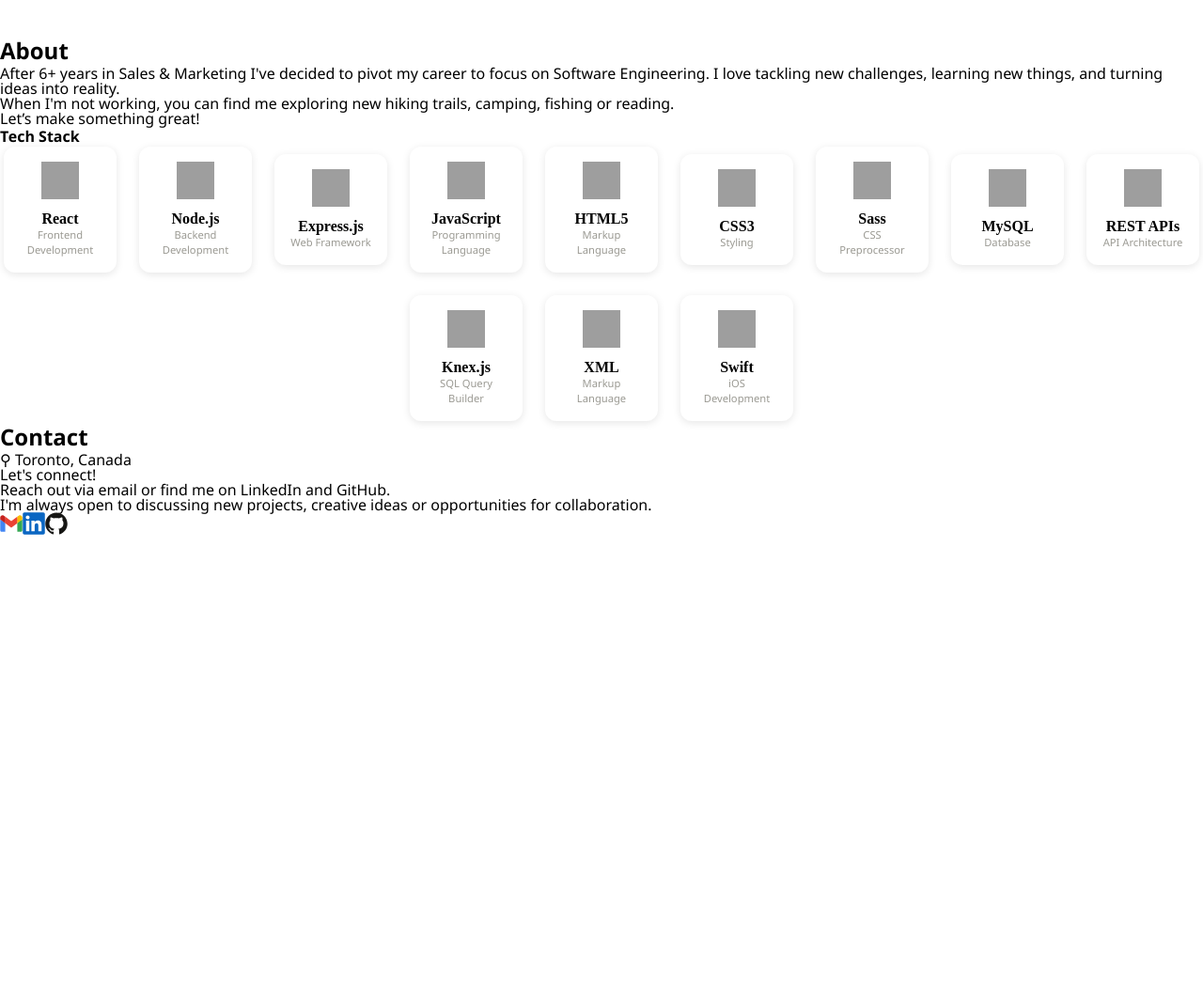
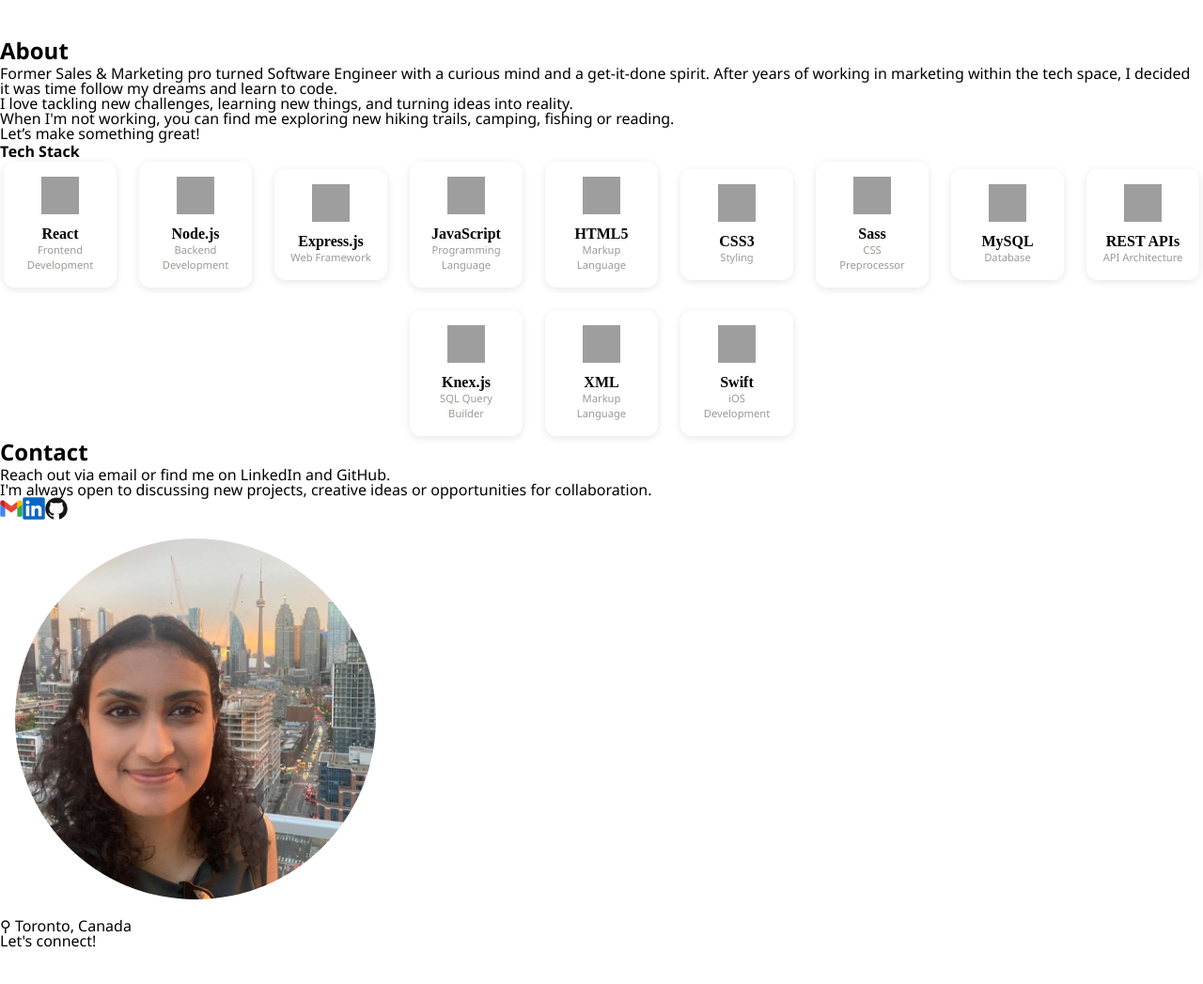
Before and after one commit to AlexandriaBalkaran/alexandria-balkaran-portfolio, a React (Vite) app: page / in a window 1280 px wide. Shown: the part 1707-2754 px from the top of the page at 94% size. Built offline with nearby package versions, Linux system fonts and the light colour scheme; grey boxes are pictures that could not be loaded.

Commit message:
add image to contact section

```diff
--- a/src/components/AboutSection/AboutSection.jsx
+++ b/src/components/AboutSection/AboutSection.jsx
@@ -7,7 +7,10 @@
     <section id="about">
       <h2>About</h2>
       <p>
-        After 6+ years in Sales & Marketing I've decided to pivot my career to focus on Software Engineering. I love tackling new challenges, learning new things,
+      Former Sales & Marketing pro turned Software Engineer with a curious mind and a get-it-done spirit. After years of working in marketing within the tech space, I decided it was time follow my dreams and learn to code.
+      </p>
+      <p>
+        I love tackling new challenges, learning new things,
         and turning ideas into reality.
       </p>
       <p>When I'm not working, you can find me exploring new hiking trails, camping, fishing or reading.</p>
--- a/src/components/ContactSection/ContactSection.jsx
+++ b/src/components/ContactSection/ContactSection.jsx
@@ -4,8 +4,6 @@
   return (
     <section id="contact" className="contact">
       <h2>Contact</h2>
-      <p>⚲ Toronto, Canada</p>
-      <p>Let's connect!</p>
       <p>Reach out via email or find me on LinkedIn and GitHub.</p>
       <p>I'm always open to discussing new projects, creative ideas or opportunities for collaboration.</p>
       <div className="contact__icons-container">
@@ -29,6 +27,15 @@
           <img src="/images/Github-icon.svg" alt="github icon" />
         </a>
       </div>
+      <div>
+        <img
+          className="hero__image-alexandria"
+          src="src/assets/images/Alexandria-selfie.jpg"
+          alt="image of alexandria"
+        ></img>
+      </div>
+      <p>⚲ Toronto, Canada</p>
+      <p>Let's connect!</p>
     </section>
   );
 }
--- a/src/components/NavBar/NavBar.jsx
+++ b/src/components/NavBar/NavBar.jsx
@@ -49,10 +49,10 @@
           <p onClick={() => scrollToSection("contact")}>Contact</p>
         </div>
 
-        {/* Theme toggle */}
-        <button onClick={toggleDarkMode} className="nav-bar__theme-toggle">
+        {/* Theme toggle - Will add this back in after inital deployment */}
+        {/* <button onClick={toggleDarkMode} className="nav-bar__theme-toggle">
           {darkMode ? <Sun size={20} /> : <Moon size={20} />}
-        </button>
+        </button> */}
 
         {/* Mobile menu button */}
         <button
@@ -66,8 +66,8 @@
       {/* Mobile nav */}
       {isMenuOpen && (
         <div className="nav-bar__mobile-menu">
+          <p onClick={() => scrollToSection("projects")}>Projects</p>
           <p onClick={() => scrollToSection("about")}>About</p>
-          <p onClick={() => scrollToSection("projects")}>Projects</p>
           <p onClick={() => scrollToSection("contact")}>Contact</p>
         </div>
       )}
```
Also changed, not shown: src/assets/images/Alexandria-selfie.jpg (added).
